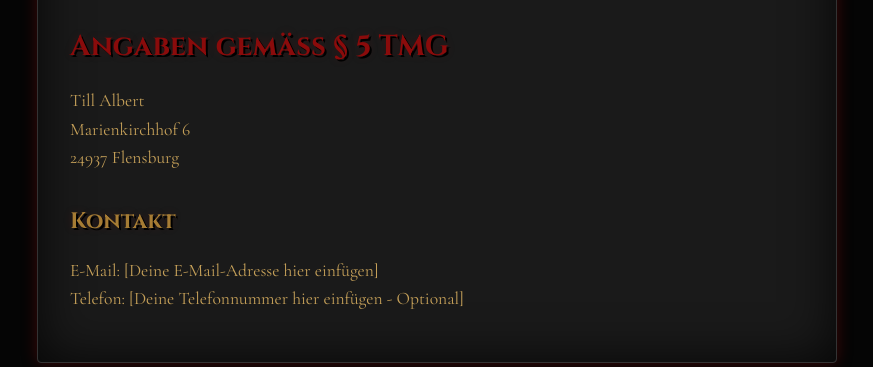
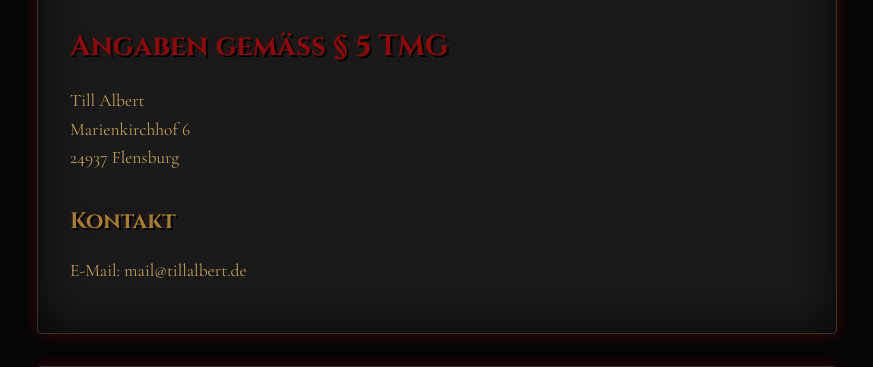
Before and after one commit to Zukunftsbastler/GlitchDungeon, a plain HTML site: page impressum.html in a window 1280 px wide. Shown: the part 230-597 px from the top of the page, without its empty margins (203-1076 px from the left). Drawn offline with nearby package versions, Linux system fonts and the light colour scheme.

Commit message:
Email in Impressum hinzugefügt

```diff
--- a/impressum.html
+++ b/impressum.html
@@ -78,8 +78,7 @@
             24937 Flensburg</p>
 
             <h3>Kontakt</h3>
-            <p>E-Mail: [Deine E-Mail-Adresse hier einfügen]<br>
-            Telefon: [Deine Telefonnummer hier einfügen - Optional]</p>
+            <p>E-Mail: mail@tillalbert.de<br>
         </div>
 
         <div class="legal-box">
```
